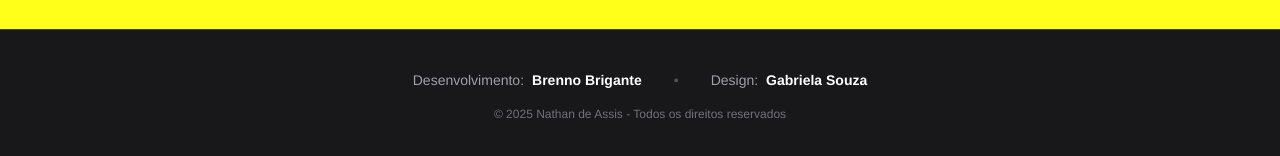
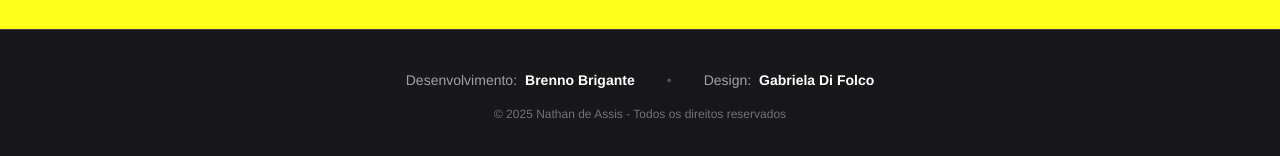
Before and after one commit to DevBrigante/projectnathan, a React (Vite) app: page / in a window 1280 px wide. Shown: the part 6407-6563 px from the top of the page. Built offline with nearby package versions, Linux system fonts and the light colour scheme.

Commit message:
alterando nome da design do projeto, pois estava errado

```diff
--- a/src/components/Footer/index.tsx
+++ b/src/components/Footer/index.tsx
@@ -26,7 +26,7 @@ export function Footer() {
                                 rel="noopener noreferrer"
                                 className="text-white font-semibold hover:text-yellow transition-colors duration-300"
                             >
-                                Gabriela Souza
+                                Gabriela Di Folco
                             </a>
                         </div>
                     </div>
```
